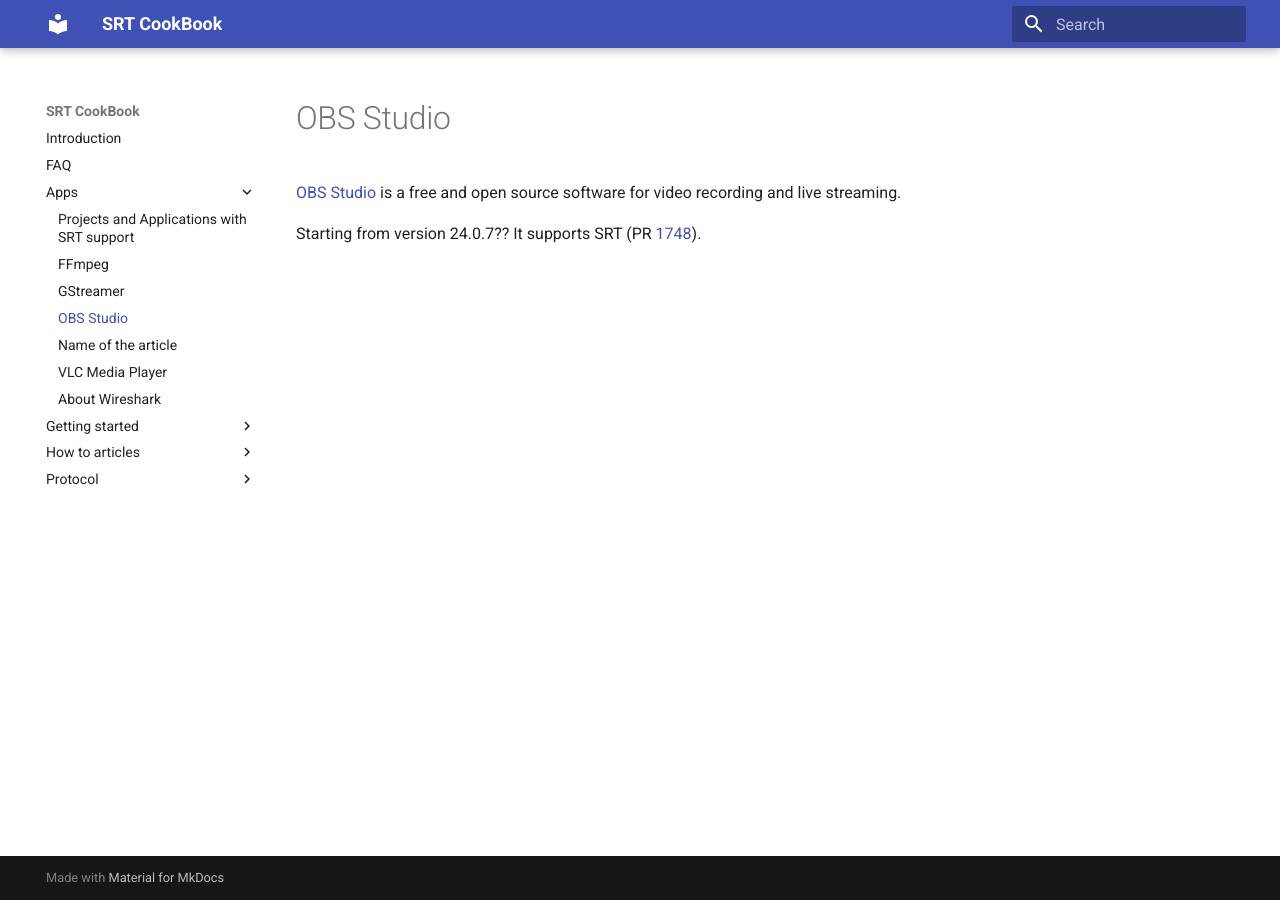
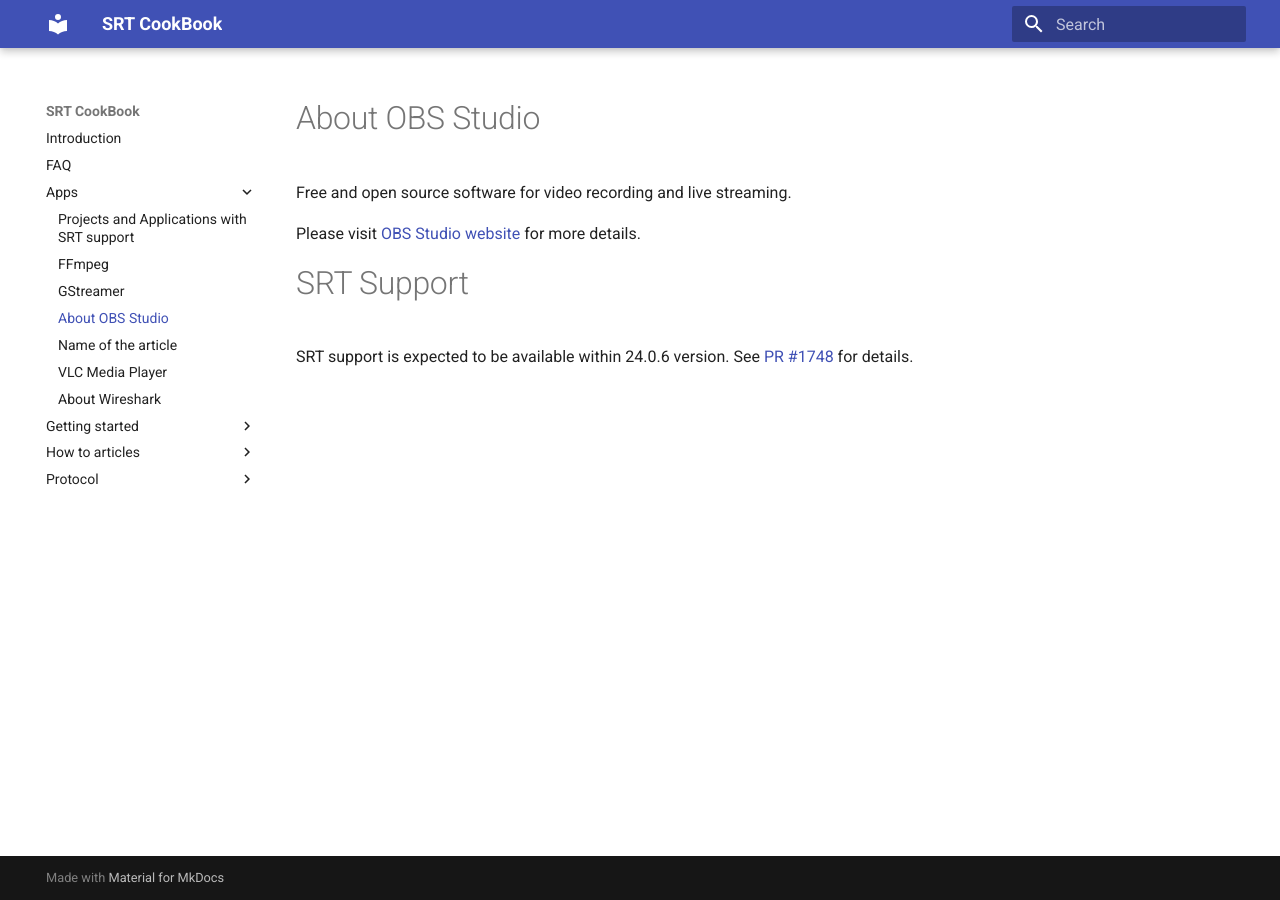
Before and after one commit to SRTLab/srt-cookbook, an MkDocs documentation site: the page built from docs/apps/obs-studio.md, in a window 1280 px wide. Built offline with MkDocs 1.6.1 and Material for MkDocs 9.7.7, drawn with Linux system fonts in a browser that asks for light colours.

Commit message:
Updated OBS Studio information

```diff
--- a/docs/apps/obs-studio.md
+++ b/docs/apps/obs-studio.md
@@ -1,5 +1,9 @@
-# OBS Studio
+# About OBS Studio
 
-[OBS Studio](https://obsproject.com/) is a free and open source software for video recording and live streaming.
+Free and open source software for video recording and live streaming.
 
-Starting from version 24.0.7?? It supports SRT (PR [1748](https://github.com/obsproject/obs-studio/pull/1748)).
+Please visit [OBS Studio website](https://obsproject.com/) for more details.
+
+# SRT Support
+
+SRT support is expected to be available within 24.0.6 version. See [PR #1748](https://github.com/obsproject/obs-studio/pull/1748) for details.
```
Also changed, not shown: docs/apps/index.md (+1 -1 lines).
